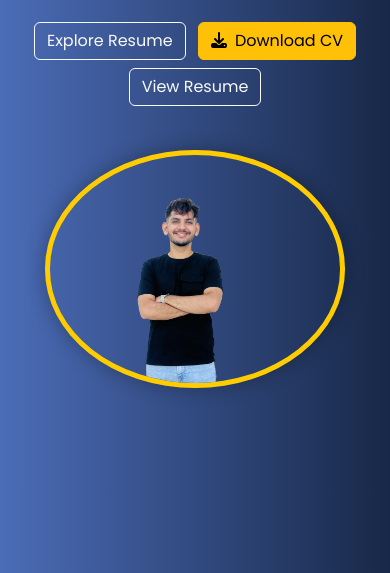
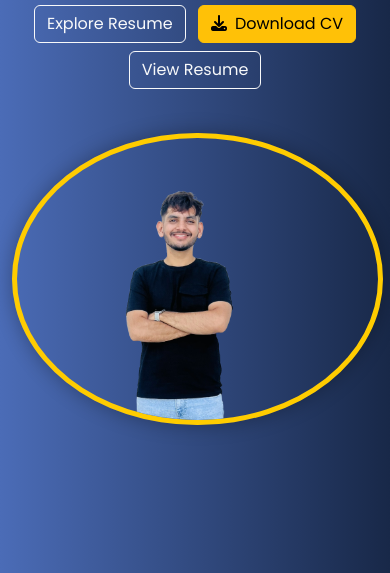
Before and after one commit to onkarshinde2307/onkarshinde.github.io, a plain HTML site: page index.html in a window 390 px wide. Shown: the part 271-844 px from the top of the page. Drawn offline with nearby package versions, Linux system fonts and the light colour scheme.

Commit message:
Adjust hero section spacing and increase photo size on mobile

```diff
--- a/style.css
+++ b/style.css
@@ -141,10 +141,16 @@ img {
 /* Improve padding on smaller screens */
 /* mobile screen  photo issue */
 @media (max-width: 767px) {
+  header#hero {
+    padding-top: 30px;
+    padding-bottom: 10px;
+  }
+
   .hero-photo {
-    width: 90%;
-    max-width: 300px;
+    width: 95vw;
+    max-width: none;
     margin: 20px auto;
+    display: block;
   }
 
   .typing-line {
```
